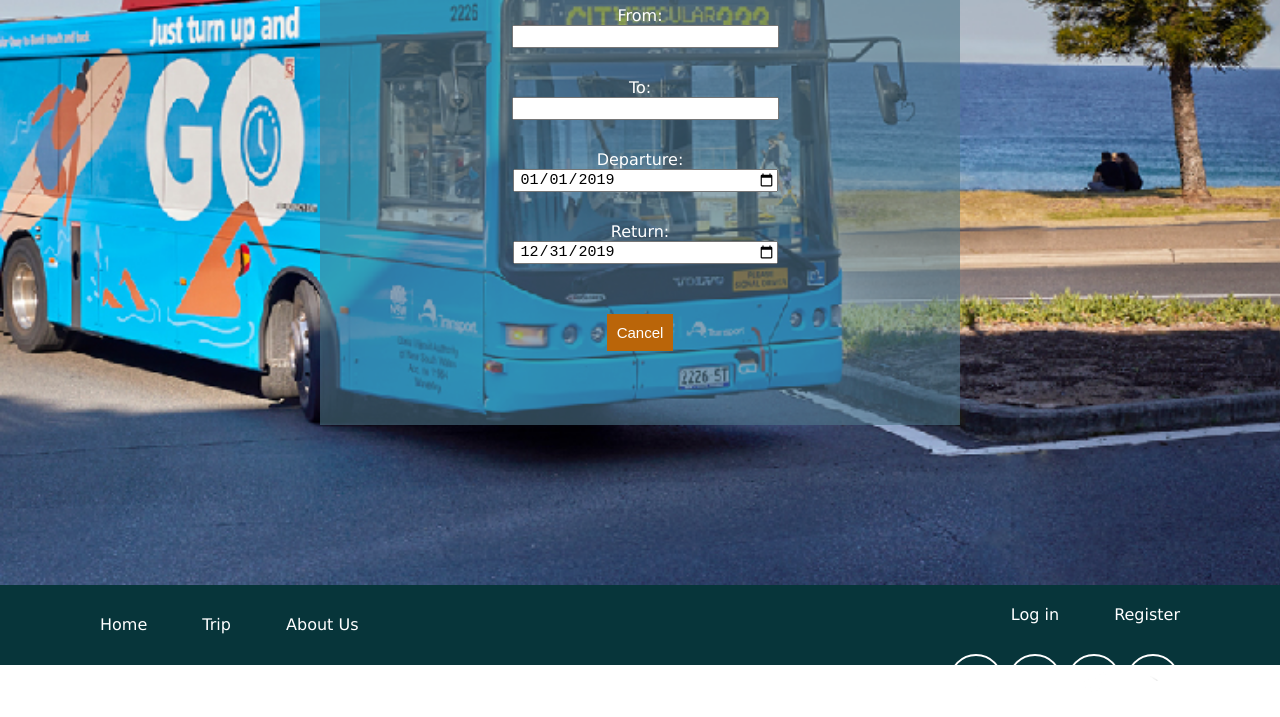
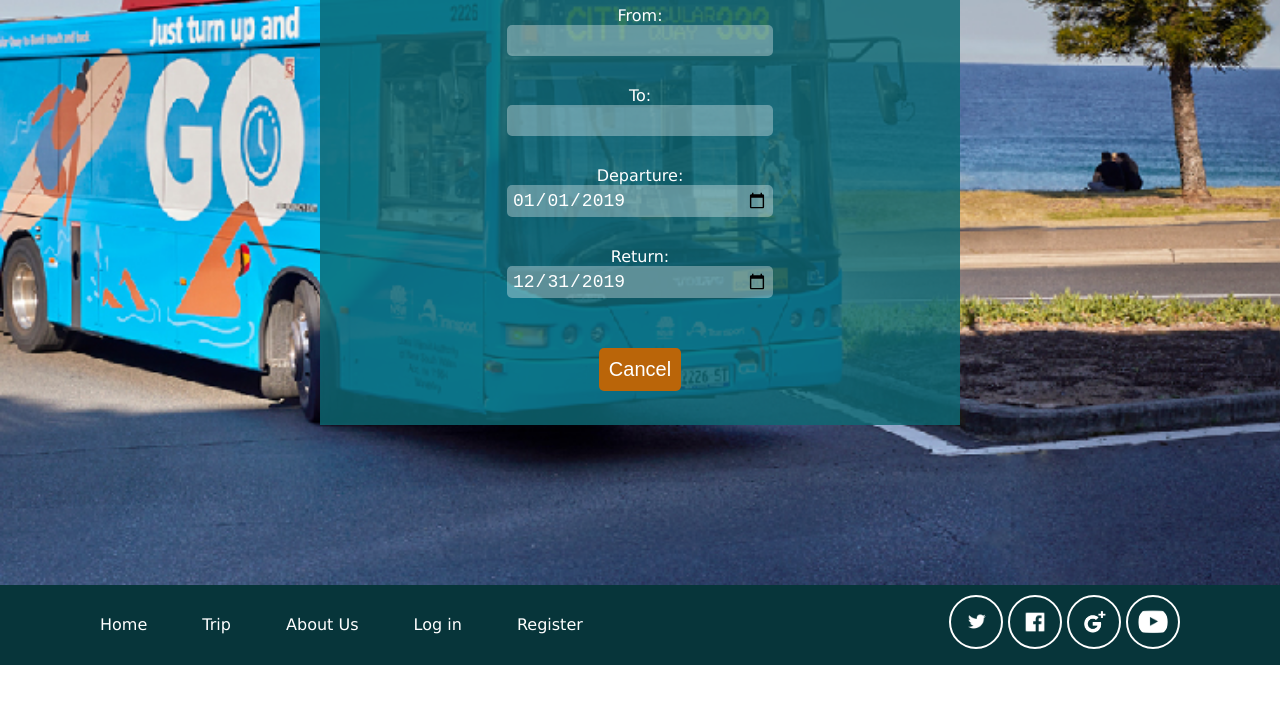
Before and after one commit to Krasivaya/way-farer-project, a plain HTML site: page html/cancelATrip.html in a window 1280 px wide. Shown: the part 215-932 px from the top of the page. After the commit the page ends 880 px from the top, so only its background shows below. Drawn offline with Linux system fonts and the light colour scheme.

Commit message:
ch(test)

```diff
--- a/css/cancelATrip.css
+++ b/css/cancelATrip.css
@@ -12,22 +12,31 @@
 .cancelATrip_form {
     width: 50%;
     height: 500px;
-    background-color: rgba(80, 121, 139, 0.575);
+    background-color: rgba(14, 105, 115, 0.829);
     text-align: center;
     padding-top: 40px;
 }
 #txt {
     margin-bottom: 30px;
     width: 40%;
-    font-size: 15px;
-    padding-left: 5px;
-    margin-left: 10px;
+    font-size: 10px;
+    padding: 5px;
+    background-color: rgba(255, 255, 255, 0.329);
+    font-size: 18px;
+    color: #fff;
+    border: none;
+    border-radius: 5px;
+}
+#txt::placeholder{
+    color: rgba(255, 255, 255, 0.767);
+    font-size: 18px;
 }
 #submit {
     border: none;
+    border-radius: 5px;
     background-color: #ba6509;
     padding: 10px;
-    font-size: 15px;
+    font-size: 20px;
     margin-top: 20px;
     margin-bottom: 30px;
     cursor: pointer;
--- a/css/createATrip.css
+++ b/css/createATrip.css
@@ -12,22 +12,31 @@
 .createATrip_form {
     width: 50%;
     height: 500px;
-    background-color: rgba(80, 121, 139, 0.575);
+    background-color: rgba(14, 105, 115, 0.829);
     text-align: center;
     padding-top: 40px;
 }
 #txt {
     margin-bottom: 30px;
     width: 40%;
-    font-size: 15px;
-    padding-left: 5px;
-    margin-left: 10px;
+    font-size: 10px;
+    padding: 5px;
+    background-color: rgba(255, 255, 255, 0.329);
+    font-size: 18px;
+    color: #fff;
+    border: none;
+    border-radius: 5px;
+}
+#txt::placeholder{
+    color: rgba(255, 255, 255, 0.767);
+    font-size: 18px;
 }
 #submit {
     border: none;
+    border-radius: 5px;
     background-color: #ba6509;
     padding: 10px;
-    font-size: 15px;
+    font-size: 20px;
     margin-top: 20px;
     margin-bottom: 30px;
     cursor: pointer;
--- a/html/cancelATrip.html
+++ b/html/cancelATrip.html
@@ -43,12 +43,14 @@
                 <a href="index.html">Home</a>
                 <a href="trip.html">Trip</a>
                 <a href="aboutUs.html">About Us</a>
+                <a href="signIn.html">Log in</a>
+                <a href="signUp.html">Register</a>
             </div>
             <div class="footer-right">
-                <div class="footer-sign">
+                <!-- <div class="footer-sign">
                     <a href="signIn.html">Log in</a>
                     <a href="signUp.html">Register</a>
-                </div>
+                </div> -->
                 <div class="footer-links">
                     <a href="#"><img src="../assets/homepage/l1.png"></a>
                     <a href="#"><img src="../assets/homepage/l2.png"></a>
```
Also changed, not shown: html/createATrip.html (+4 -2 lines).
